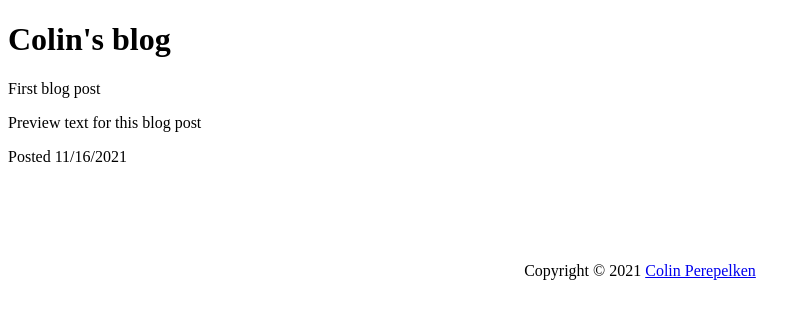
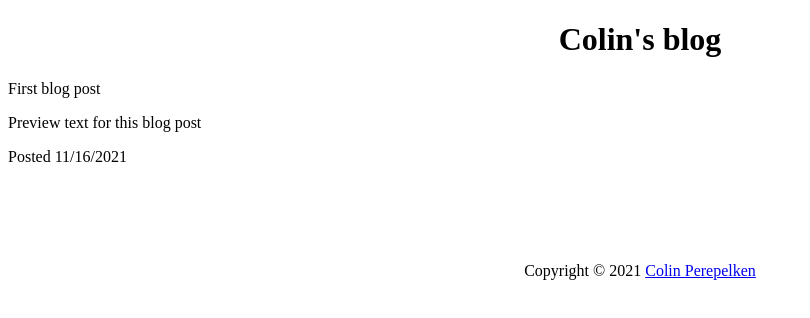
Before and after one commit to colinperepelken/blog, a React (Create React App) app in the folder client/: page / in a window 1280 px wide. Shown: the top 318 px of the page, without its empty margins (0-810 px from the left). Built offline with nearby package versions, Linux system fonts and the light colour scheme.

Commit message:
Style header component

```diff
--- a/client/src/components/Header.tsx
+++ b/client/src/components/Header.tsx
@@ -1,9 +1,19 @@
+import styled from 'styled-components'
 import { config } from '../config'
 
+const HeaderWrapper = styled.div`
+    margin-left: auto;
+    margin-right: auto;
+`
+
+const Title = styled.h1`
+    text-align: center;
+`
+
 const Header = () => (
-    <div>
-        <h1>{config.title}</h1>
-    </div>
+    <HeaderWrapper>
+        <Title>{config.title}</Title>
+    </HeaderWrapper>
 )
 
 export default Header
```
